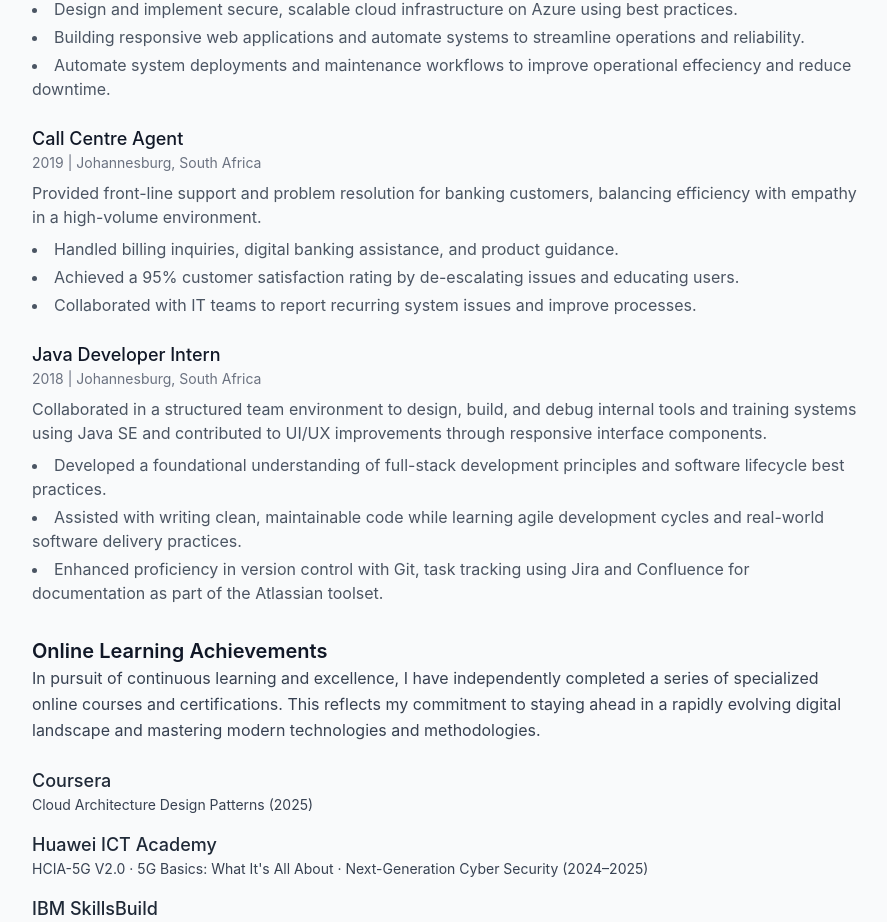
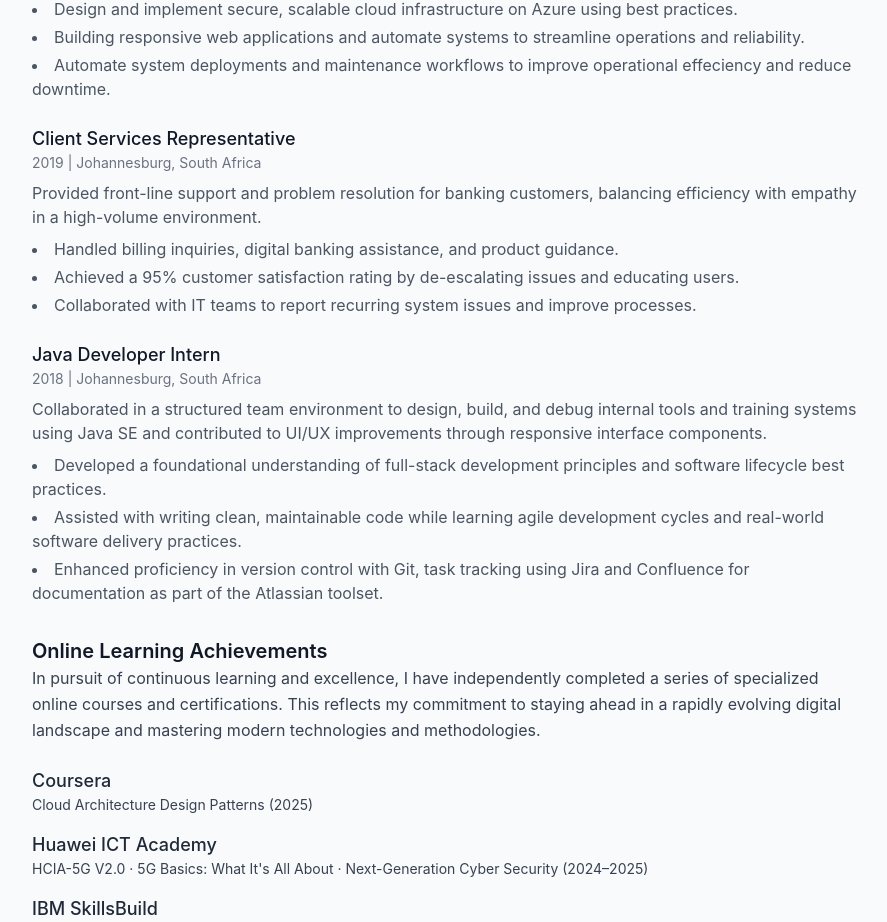
Before and after one commit to MrSpecks/MrSpecks-, a Next.js app in the folder portfolio/: page /resume in a window 1280 px wide. Shown: the part 1079-2001 px from the top of the page, without its empty margins (192-1079 px from the left). Built offline with nearby package versions, Linux system fonts and the light colour scheme.

Commit message:
Update resume.tsx

```diff
--- a/portfolio/pages/resume.tsx
+++ b/portfolio/pages/resume.tsx
@@ -87,7 +87,7 @@ export default function ResumePage() {
         </div>
         <div className="mb-6">
           <h3 className="text-lg font-medium text-gray-900 dark:text-white">
-            Call Centre Agent
+            Client Services Representative
           </h3>
           <p className="text-sm text-gray-500 dark:text-gray-400 mb-2">
            2019 | Johannesburg, South Africa
```
